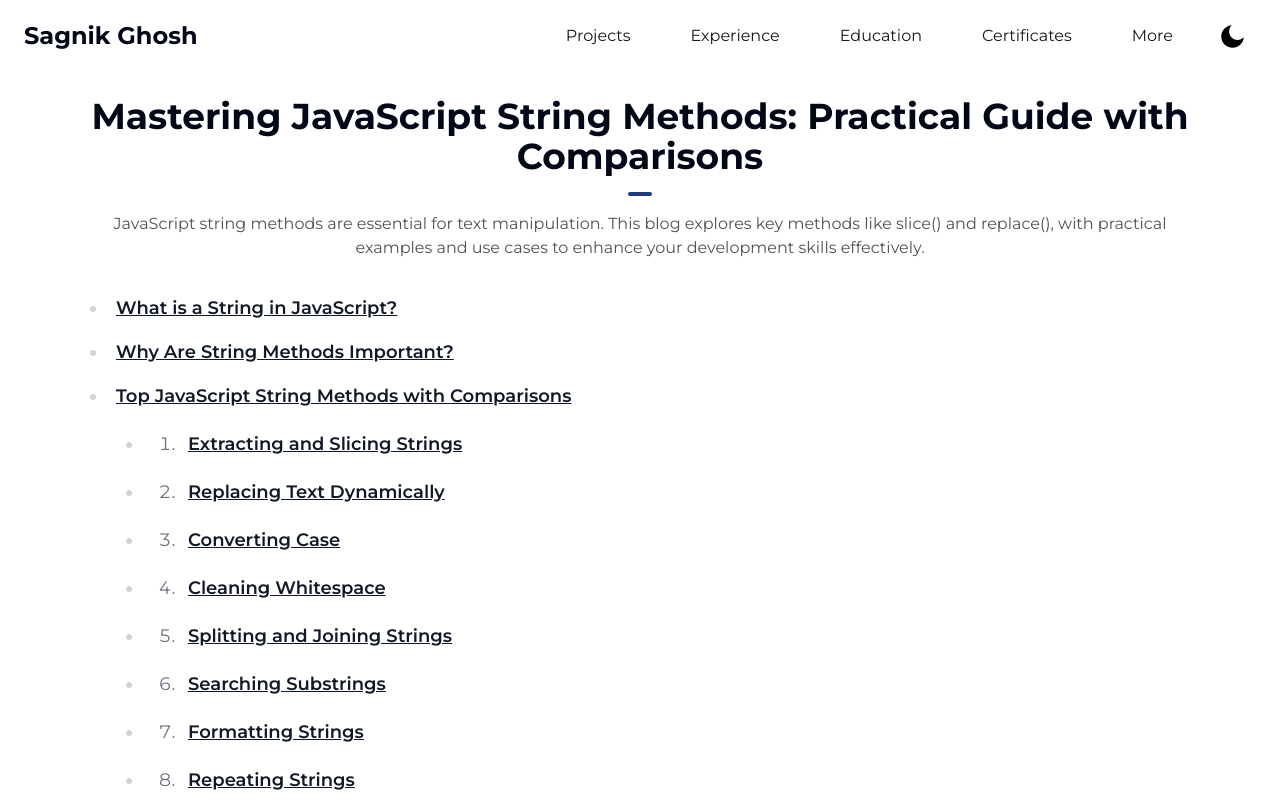
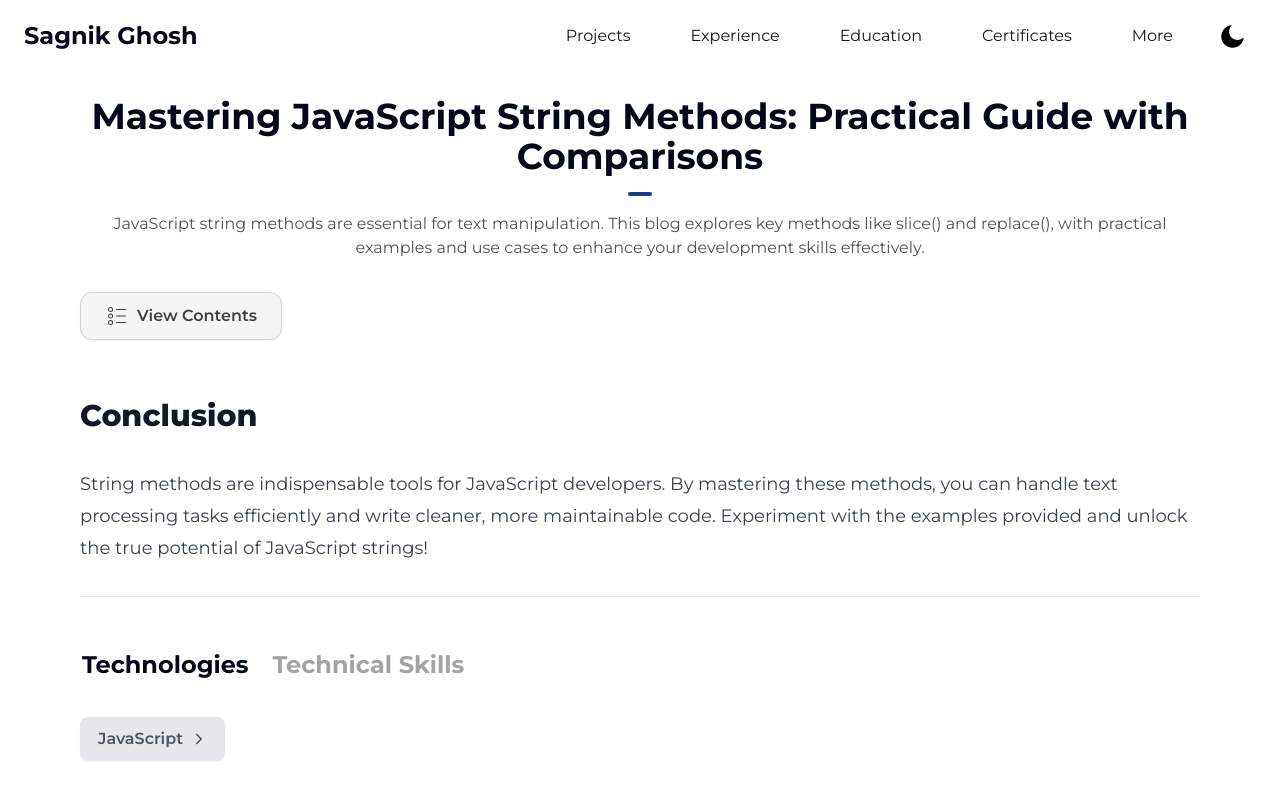
Before and after one commit to sagnikghosh1999/portfolio-next, a Next.js app: page /blogs/javascript-string-methods in a window 1280 px wide. Shown: the top 800 px of the page. Built offline with nearby package versions, Linux system fonts and the light colour scheme.

Commit message:
fixing issue

```diff
--- a/src/app/blogs/[blogKey]/page.tsx
+++ b/src/app/blogs/[blogKey]/page.tsx
@@ -135,7 +135,7 @@ const BlogPage: React.FC<BlogPageProps> = ({ params }) => {
    * @param blogContent Markdown blog that needs to be split into contents and article sections
    * @returns 2 sections: contents list and articles
    */
-  /*
+
   function splitBlogContent(blogContent: string): {
     contentsSection: string;
     articleSection: string;
@@ -163,7 +163,7 @@ const BlogPage: React.FC<BlogPageProps> = ({ params }) => {
   }
 
   const splitBlog = splitBlogContent(blogContent);
-*/
+
   return (
     <main>
       <div className="sr-only">
@@ -184,8 +184,8 @@ const BlogPage: React.FC<BlogPageProps> = ({ params }) => {
             {blogData?.subtitle}
           </h2>
         </div>
-        {/* <ContentsSection contentSection={splitBlog.contentsSection} /> */}
-        <Reader content={blogContent} size="lg:prose-lg" />
+        <ContentsSection contentSection={splitBlog.contentsSection} />
+        <Reader content={splitBlog.articleSection} size="lg:prose-lg" />
 
         <div className="border-b border-gray-200 dark:border-neutral-600 pb-2" />
 
```
